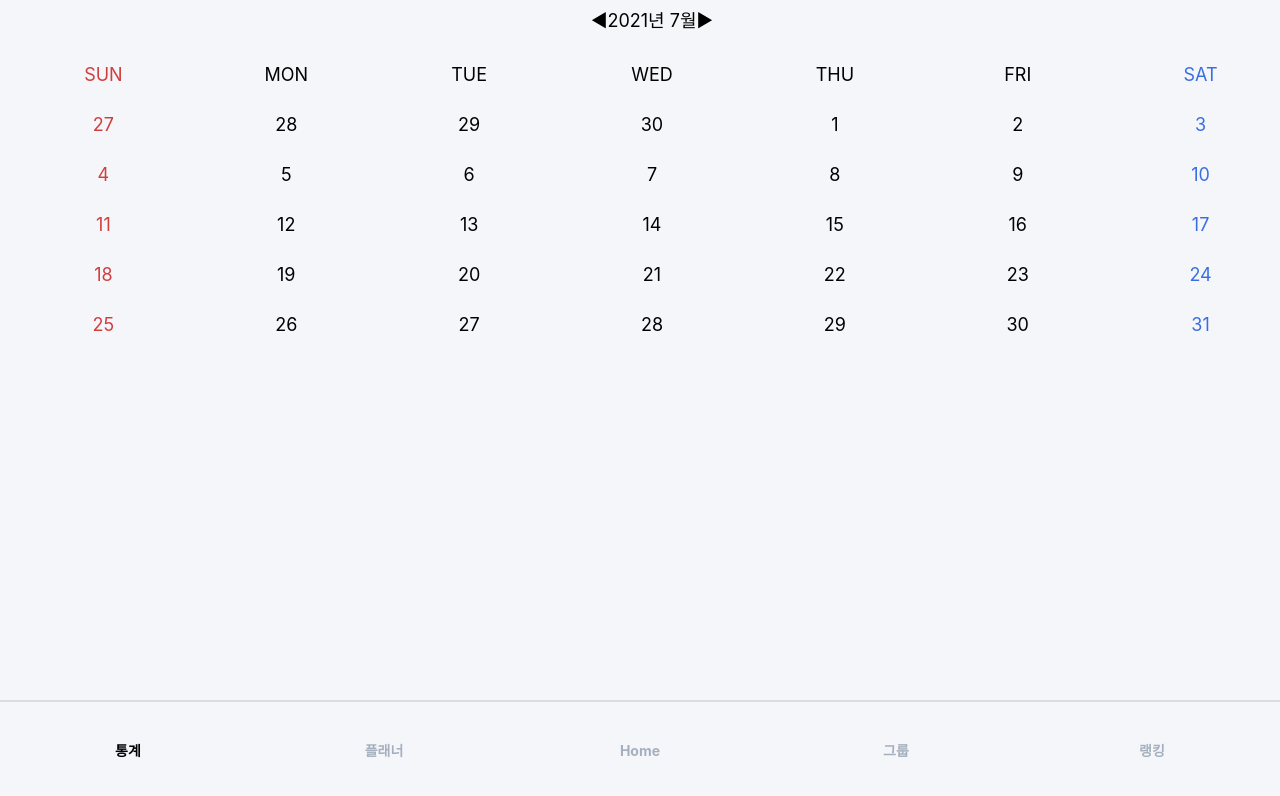
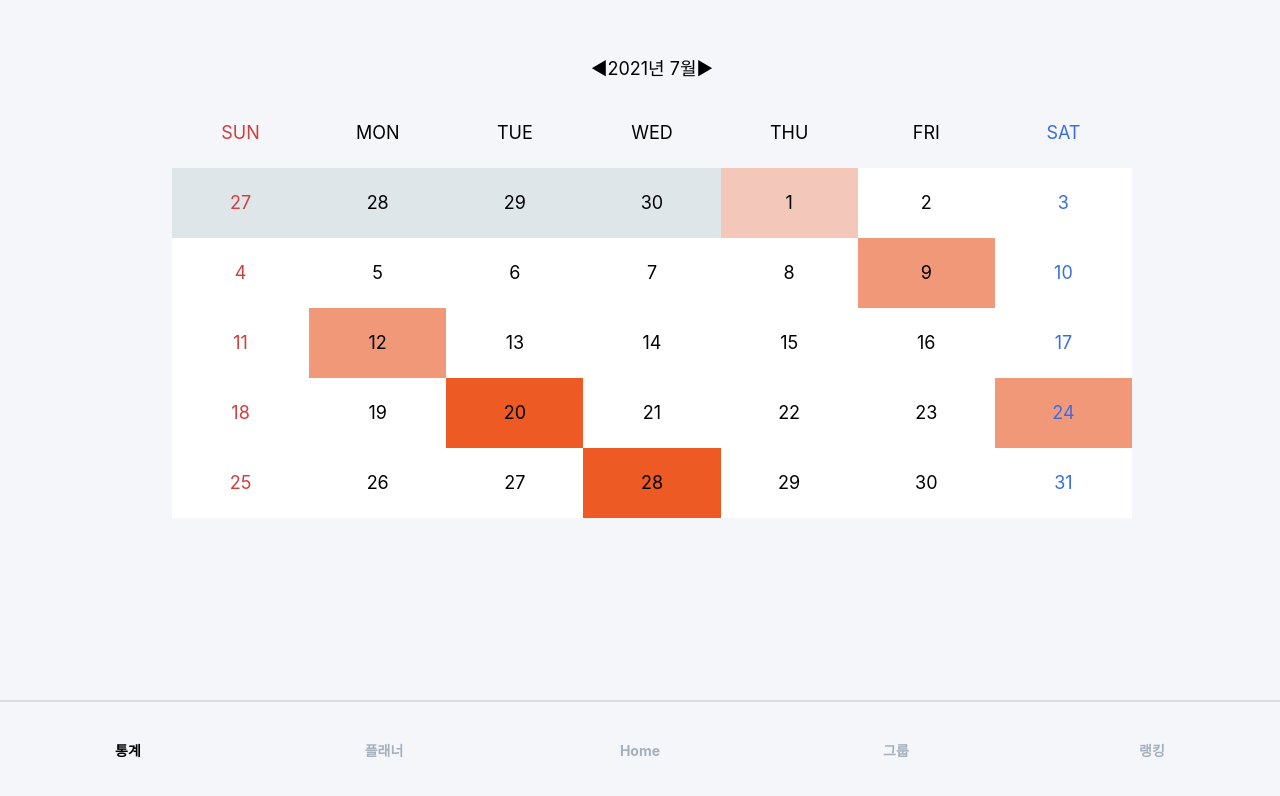
Before and after one commit to kimyouknow/yulpum, a React (Create React App) app in the folder client/: page /stat in a window 1280 px wide. Shown: the top 796 px of the page. Built offline with nearby package versions, Linux system fonts and the light colour scheme; no server answers.

Commit message:
update calendar

```diff
--- a/client/src/Routes/Stat/StatContainer.js
+++ b/client/src/Routes/Stat/StatContainer.js
@@ -27,46 +27,107 @@ const StatContainer = () => {
         //         }
         //         console.log(body);
         //     })
-
+        const serverData =  [
+            {
+                date: new Date(2021, 6, 1),
+                total_time: 2400,
+                todo: ["english", "study"]
+            },
+            {
+                date: new Date(2021, 6, 9),
+                total_time: 3600,
+                todo: ["science", "math"]
+            },
+            {
+                date: new Date(2021, 6, 12),
+                total_time: 3800,
+                todo: ["coding", "take a work"]
+            },
+            {
+                date: new Date(2021, 6, 24),
+                total_time: 3800,
+                todo: ["coding", "take a work"]
+            },
+            {
+                date: new Date(2021, 6, 20),
+                total_time: 4400,
+                todo: ["multer", "eating"]
+            },
+            {
+                date: new Date(2021, 6, 28),
+                total_time: 4800,
+                todo: ["multer", "eating"]
+            }
+        ]
         const preLast = new Date(renderYear, renderMonth, 0);
         const currentLast = new Date(renderYear, renderMonth+1, 0);
         const PLDate = preLast.getDate();
         const PLDay = preLast.getDay();
-
+        // console.log("PL",PLDate, PLDay,preLast)
         const CLDate = currentLast.getDate();
         const CLDay = currentLast.getDay();
-
+        // console.log("CL",CLDate, CLDay,currentLast)
         const PDates = [];
-        const CDates = [...Array(CLDate+1).keys()].slice(1);
+        const CDates = [];
         const NDates = [];
-
-        if (PLDay !== 0){
+        const compareDate = (input) => {
+            const inputY = String(input.getFullYear());
+            const inputM = String(input.getMonth());
+            const inputD = String(input.getDate());
+            return inputY+inputM+inputD
+        }
+        for(let i = 1; i < CLDate+1; i++ ){
+            const i_date = new Date(renderYear, renderMonth, i);
+            let i_total_time  = 0;
+            let i_todo = null;
+            const matchDate = serverData.find(obj => compareDate(obj.date) === compareDate(i_date));
+            if(matchDate) {
+                i_total_time = matchDate.total_time
+                i_todo = matchDate.todo
+            }
+            CDates.push({
+                date: i_date,
+                total_time: i_total_time,
+                todo:i_todo,
+                isCurrent: true
+            })
+        }
+        // Sunday - Saturday : 0 - 6
+        if (PLDay !== 6){
             for (let i = PLDay; i >= 0; i--){
-                PDates.push(PLDate-i);
+                PDates.push({
+                    date: new Date(renderYear, renderMonth-1, PLDate-i),
+                    total_time: -1
+                });
             }
         }
-
         if (CLDay !== 6) {
             for (let i = 1; i <= 6-CLDay; i++){
-                NDates.push(i);
+                NDates.push({
+                    date: new Date(renderYear, renderMonth+1, i),
+                    total_time: -1
+                });
             }
         }
         setDates(PDates.concat(CDates, NDates));
     }
     const handleLastMonth = () => {
-        let newMonth = new Date(dato.setMonth(dato.getMonth() - 1));
-        setDato(newMonth);
+        const newMonth = new Date(dato.setMonth(dato.getMonth() - 1));
+        const newDate = new Date(newMonth.setDate(1))
+        setDato(newDate);
         renderCalendar();
 
     }
 
     const handleNextMonth = () => {
-        let newMonth = new Date(dato.setMonth(dato.getMonth() + 1));
-        setDato(newMonth);
+        const newMonth = new Date(dato.setMonth(dato.getMonth() + 1));
+        const newDate = new Date(newMonth.setDate(1))
+        setDato(newDate);
         renderCalendar();
     }
     const handleToday = () => {
-        setDato(new Date());
+        const newDate = new Date();
+        setDato(newDate);
         renderCalendar();
     }
     useEffect(() => {
--- a/client/src/Routes/Stat/StatPresenter.js
+++ b/client/src/Routes/Stat/StatPresenter.js
@@ -1,7 +1,11 @@
 import React from "react";
 import styled from 'styled-components';
 
-const Container = styled.div``;
+const Container = styled.div`
+    max-width: 960px;
+    margin: 0 auto;
+    margin-top:48px;
+`;
 
 const Header = styled.div`
     display: flex;
@@ -18,15 +22,12 @@ const WeekComponent = styled.div`
     display: flex;
     justify-content:center;
     align-items: center;
-    height: 50px;
+    height: 70px;
     :nth-child(7n+1){
         color: #d13e3e;
     }
     :nth-child(7n){
         color: #396ee2;
-    }
-    &:hover{
-        background-color: rgba(0,0,0,0.2);
     }
 `;
 
@@ -51,15 +52,18 @@ const DateComponent = styled.div`
     display: flex;
     justify-content:center;
     align-items: center;
-    height: 50px;
+    height: 70px;
+    background-color: ${props => (props.timecolor < 0) ? "rgba(223, 230, 233,1.0)":
+    (props.timecolor < 1000) ? "white" :
+    (props.timecolor < 3000) ? "rgba(238, 90, 36, 0.3)" :
+    (props.timecolor < 4000) ? "rgba(238, 90, 36, 0.6)":
+    "rgba(238, 90, 36,1.0)"
+    };
     :nth-child(7n+1){
         color: #d13e3e;
     }
     :nth-child(7n){
         color: #396ee2;
-    }
-    &:hover{
-        background-color: rgba(0,0,0,0.2);
     }
 `;
 
@@ -80,8 +84,9 @@ const StatPresenter = ({today,
                         {weeks.map(week => <WeekComponent id={week}>{week}</WeekComponent>)}
                     </WeekContainer>
                     <DateContainer>
-                        {!dates ? <h1>Loading</h1> :
-                        dates.map(date => <DateComponent id={date}>{date}</DateComponent>)}
+                         {/* {console.log(dates)} */}
+                    {!dates ? <h1>Loading</h1> :
+                    dates.map(date => <DateComponent key={date.date} timecolor={date.total_time} >{date.date.getDate()}</DateComponent>)}
                     </DateContainer>
                 </Container>
         )
```
